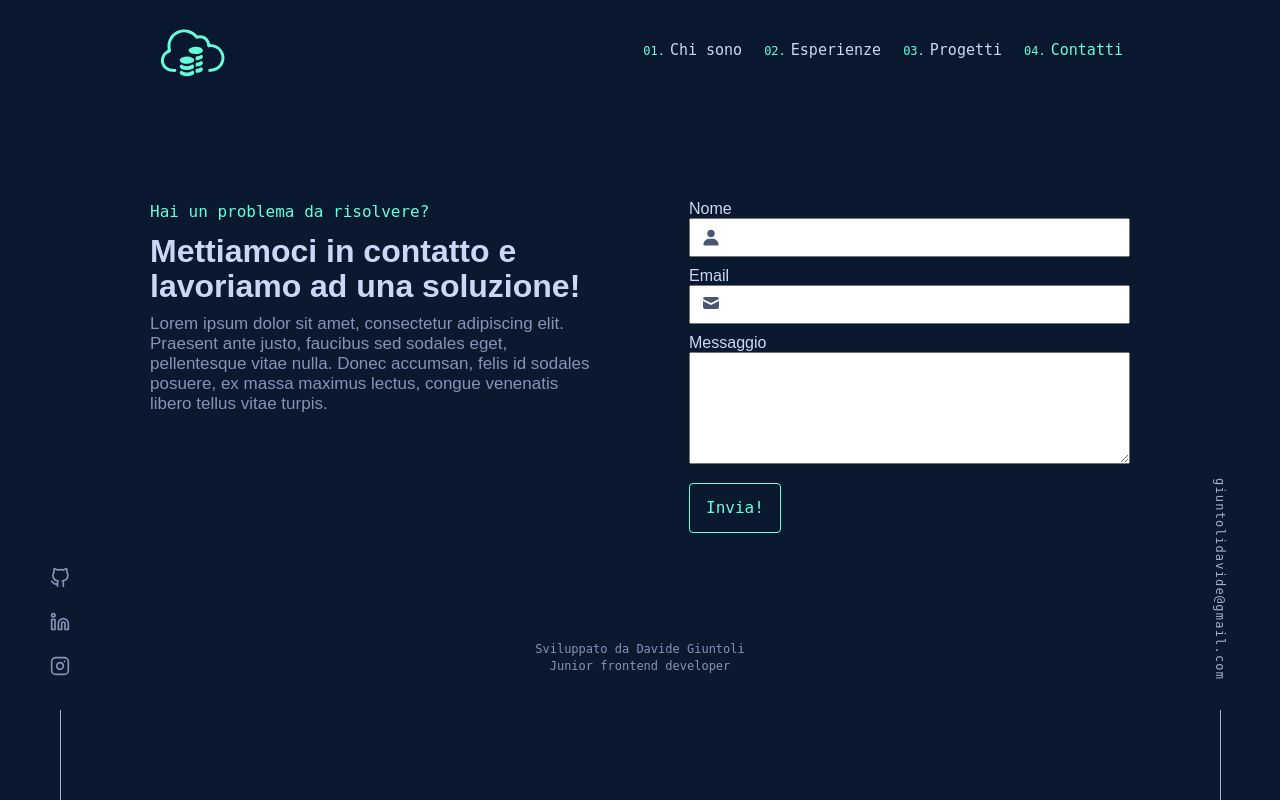
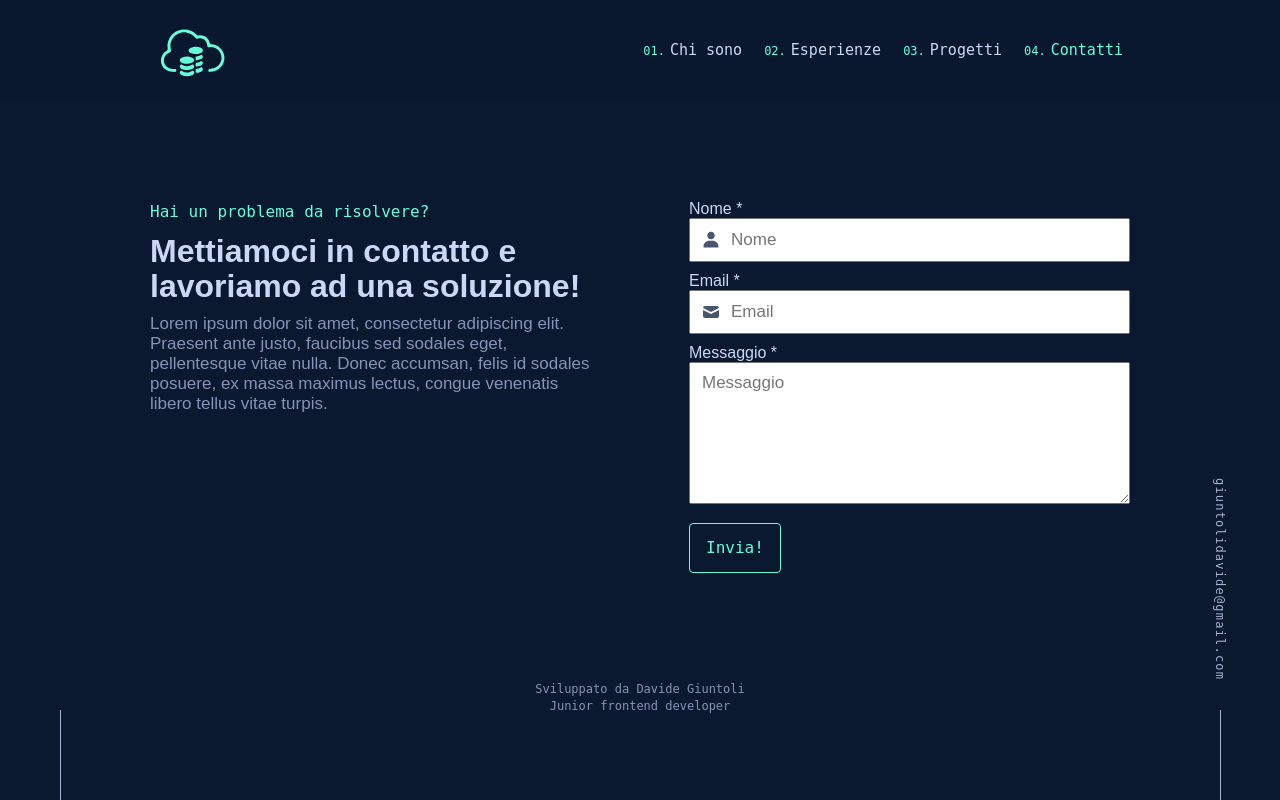
Before and after one commit to B1akeIT/portfolio, a PHP site: page /Contatti.php in a window 1280 px wide. Run offline with PHP 8.4, Linux system fonts and the light colour scheme; some web fonts are replaced.

Commit message:
Inizio fix dei contatti

```diff
--- a/Contatti.php
+++ b/Contatti.php
@@ -4,6 +4,9 @@
 $data = json_decode($json);
 $servizio = new Servizio();
 
+$nome = '';
+$email = '';
+$messaggio = '';
 ?>
 
 <!DOCTYPE html>
@@ -66,44 +69,43 @@
                     <form>
                         <div class="form-nome" style="margin-bottom: 10px">
                             <label for="nome">
-                                <span>Nome</span>
+                                <span>Nome *</span>
                             </label>
                             <div class="input-container">
                                 <div class="icona-nome">
-                                    <svg xmlns="http://www.w3.org/2000/svg"
-                                         style="width: 1.25rem; height: 1.25rem; padding-left: 12px"
-                                         viewBox="0 0 24 24" fill="#495670">
+                                    <svg xmlns="http://www.w3.org/2000/svg" viewBox="0 0 24 24" fill="#495670">
                                         <path d="M7.5 6.5C7.5 8.981 9.519 11 12 11s4.5-2.019 4.5-4.5S14.481 2 12 2 7.5 4.019 7.5 6.5zM20 21h1v-1c0-3.859-3.141-7-7-7h-4c-3.86 0-7 3.141-7 7v1h17z"></path>
                                     </svg>
                                 </div>
-                                <input id="nome" style="padding: 0.625rem 2.5rem;" type="text"/>
+                                <input placeholder="Nome" id="nome" name="nome" type="text" required maxlength="50"
+                                       value="<?php echo $nome ?>" style="padding: 0.625rem 2.5rem;"/>
                             </div>
                         </div>
                         <div class="form-mail" style="margin-bottom: 10px; margin-top: 10px">
                             <label for="mail">
-                                <span>Email</span>
+                                <span>Email *</span>
                             </label>
                             <div class="input-container">
                                 <div class="icona-mail">
-                                    <svg xmlns="http://www.w3.org/2000/svg"
-                                         style="width: 1.5rem; height: 1.5rem; padding-left: 12px"
-                                         viewBox="0 0 24 24" fill="#495670">
+                                    <svg xmlns="http://www.w3.org/2000/svg" viewBox="0 0 24 24" fill="#495670">
                                         <path d="M2.003 5.884L10 9.882l7.997-3.998A2 2 0 0016 4H4a2 2 0 00-1.997 1.884z"></path>
                                         <path d="M18 8.118l-8 4-8-4V14a2 2 0 002 2h12a2 2 0 002-2V8.118z"></path>
                                     </svg>
                                 </div>
-                                <input id="mail" style="padding: 0.625rem 2.5rem;" type="email"/>
+                                <input placeholder="Email" id="mail" name="email" type="text" required
+                                       value="<?php echo $email ?>"/>
                             </div>
                         </div>
                         <div class="form-messaggio" style="margin-top: 10px">
                             <label for="messaggio">
-                                <span>Messaggio</span>
+                                <span>Messaggio *</span>
                             </label>
                             <div class="input-container">
-                                <textarea id="messaggio" rows="6" style="padding: 0.625rem 12px;"></textarea>
+                                <textarea placeholder="Messaggio" id="messaggio" name="messaggio" rows="6" required><?php echo $messaggio ?></textarea>
                             </div>
                         </div>
-                        <button type="submit" class="button-invia-email">
+                        <input type="hidden" name="inviato" value="1">
+                        <button type="button" class="button-invia-email">
                             Invia!
                         </button>
                     </form>
--- a/servizio/Servizio.php
+++ b/servizio/Servizio.php
@@ -19,5 +19,39 @@
         $this->customFooter = new CustomFooter();
     }
 
+    public function inviaDati($nomeFile, $nome = '', $email = '', $messaggio = '') {
+        $stringa = "";
+        $stringa .= "Nome: ";
+        $stringa .= $nome;
+        $stringa .= "Email: ";
+        $stringa .= $email;
+        $stringa .= "Messaggio: ";
+        $stringa .= $messaggio;
+
+        $this->scriviTesto($nomeFile, $stringa);
+    }
+
+    // "<script>console.log({stringa});</script>" permette di usare la console consultabile dal browser.
+    public function scriviTesto($nomeFile, $testoDaScrivere)
+    {
+        echo "testoDaScrivere " . $testoDaScrivere;
+        $successo = null;
+        if (!$fp = fopen($nomeFile, 'a')) {
+            echo "Errore: Non posso aprire il file " . $nomeFile;
+        } else {
+            if (!is_writable($nomeFile)) {
+                echo "Errore: Non posso scrivere nel file " . $nomeFile;
+            } else {
+                file_put_contents($nomeFile, "");
+                if (!fwrite($fp, $testoDaScrivere)) {
+                    echo "Errore: Errore nella scrittura nel file " . $nomeFile;
+                } else {
+                    $successo = true;
+                }
+            }
+        }
+        fclose($fp);
+        return $successo;
+    }
 
 }
--- a/stile.css
+++ b/stile.css
@@ -140,13 +137,18 @@
   flex-direction: column;
 }
 
+@media (min-width: 769px) {
+  aside#social .lista-social li:has(.icona-instagram) {
+    margin-bottom: 20px;
+  }
+}
 footer .lista-social {
   flex-direction: row;
   -webkit-box-pack: justify;
   justify-content: space-between;
 }
-
-.lista-social a {
+footer .lista-social a {
+  transition: 0.25s;
   padding: 10px;
   display: inline-block;
   text-decoration: none;
@@ -154,14 +156,11 @@
   color: inherit;
   position: relative;
 }
-
-.lista-social a:is(:hover, :focus, :focus-visible) {
+footer .lista-social a:is(:hover, :focus, :focus-visible) {
   transform: translateY(-3px);
   color: var(--green);
-  transition: 0.25s;
 }
-
-.lista-social svg {
+footer .lista-social svg {
   width: 20px;
   height: 20px;
 }
@@ -1380,26 +1366,41 @@
   font-weight: 500;
   margin-bottom: 5px;
 }
-
-.input-container {
+.container-form .input-container {
   position: relative;
 }
-
-.input-container textarea,
-.input-container input {
-  width: -webkit-fill-available;
-}
-
-.input-container input:invalid {
-  outline: red solid 1px;
-}
-
-.icona-nome,
-.icona-mail {
+.container-form .input-container .icona-nome,
+.container-form .input-container .icona-mail {
   height: 100%;
   position: absolute;
   display: flex;
   align-items: center;
+}
+.container-form .input-container .icona-nome svg {
+  width: 1.25rem;
+  height: 1.25rem;
+  padding-left: 12px;
+}
+.container-form .input-container .icona-mail svg {
+  width: 1.5rem;
+  height: 1.5rem;
+  padding-left: 12px;
+  padding-top: 3px;
+}
+.container-form .input-container input, .container-form .input-container textarea {
+  font-size: 17px;
+  width: -webkit-fill-available !important;
+  font-family: var(--font-calibre);
+}
+.container-form .input-container input {
+  padding: 0.625rem 2.5rem;
+}
+.container-form .input-container textarea {
+  padding: 0.625rem 12px;
+  resize: vertical;
+}
+.container-form.inviato-errore input, .container-form.inviato-errore textarea {
+  outline: red solid 1px;
 }
 
 .button-invia-email {
--- a/stile.scss
+++ b/stile.scss
@@ -1392,13 +1392,15 @@
 
 /********** Stile pagina contatti **********/
 
-.pagina-contatti .button-contatti a {
-  color: var(--green);
-}
-
-.pagina-contatti section {
+.pagina-contatti {
+  .button-contatti a {
+    color: var(--green);
+  }
+
+  section {
     display: flex;
     flex-direction: column;
+  }
 }
 
 @media (min-width: 1081px) {
@@ -1408,8 +1410,8 @@
   }
 }
 
-.pagina-contatti h1,
-.pagina-progetto-singolo h1 {
+.pagina-contatti, .pagina-progetto-singolo {
+  h1 {
     padding: 10px 0;
     font-weight: 600;
     color: var(--light-grey);
@@ -1418,8 +1420,7 @@
     font-size: clamp(26px, 5vw, 32px);
   }
 
-.pagina-contatti h2,
-.pagina-progetto-singolo h2 {
+  h2 {
     color: var(--green);
     margin: 0;
     font-size: 16px;
@@ -1428,16 +1429,17 @@
     line-height: 1.5;
   }
 
-.pagina-contatti main p,
-.pagina-progetto-singolo main p {
+  main p {
     font-size: 17px;
   }
-
-.pagina-contatti .container-testo,
-.pagina-contatti .container-form {
+}
+
+.pagina-contatti {
+  .container-testo, .container-form {
     width: 45%;
     display: flex;
     flex-direction: column;
+  }
 }
 
 @media (max-width: 1080px) {
@@ -1448,7 +1450,8 @@
   }
 }
 
-.container-form label {
+.container-form {
+  label {
     color: var(--light-grey);
     font-size: 16px;
     font-family: var(--font-calibre);
@@ -1458,16 +1461,6 @@
 
   .input-container {
     position: relative;
-}
-
-.input-container textarea,
-.input-container input {
-  width: -webkit-fill-available;
-}
-
-.input-container input:invalid {
-  outline: red solid 1px;
-}
 
     .icona-nome,
     .icona-mail {
@@ -1475,6 +1468,42 @@
       position: absolute;
       display: flex;
       align-items: center;
+    }
+
+    .icona-nome svg {
+      width: 1.25rem;
+      height: 1.25rem;
+      padding-left: 12px
+    }
+
+    .icona-mail svg {
+      width: 1.5rem;
+      height: 1.5rem;
+      padding-left: 12px;
+      padding-top: 3px;
+    }
+
+    input, textarea {
+      font-size: 17px;
+      width: -webkit-fill-available !important;
+      font-family: var(--font-calibre);
+    }
+
+    input {
+      padding: 0.625rem 2.5rem;
+    }
+
+    textarea {
+      padding: 0.625rem 12px;
+      resize: vertical;
+    }
+  }
+
+  &.inviato-errore {
+    input, textarea {
+      outline: red solid 1px;
+    }
+  }
 }
 
 .button-invia-email {
@@ -1489,10 +1518,10 @@
   text-decoration: none;
   transition: 0.25s;
   margin-top: 15px;
-}
-
-.button-invia-email:is(:hover, :focus, :focus-visible) {
+
+  &:is(:hover, :focus, :focus-visible) {
     outline: none;
     box-shadow: 4px 4px 0 0 var(--green);
     transform: translate(-5px, -5px);
   }
+}
```
Also changed, not shown: other parts of stile.css (+21 -38 lines), index.html (+12 -0 lines), 1 other file. Lines whose indentation alone changed are shown as unchanged.
